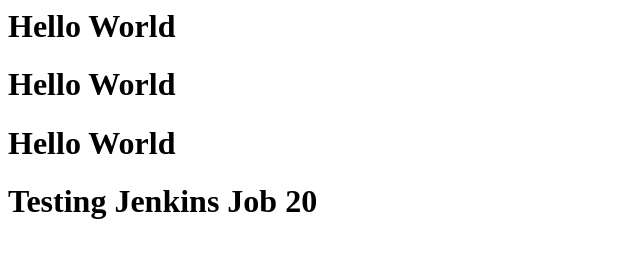
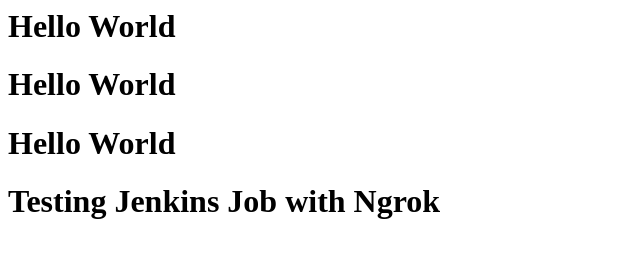
Before and after one commit to mzordok/Testing, a plain HTML site: page index.html in a window 1280 px wide. Shown: the whole page, without its empty margins (0-640 px from the left). Drawn offline with Linux system fonts and the light colour scheme.

Commit message:
Modifying index.html

```diff
--- a/index.html
+++ b/index.html
@@ -4,7 +4,7 @@
 	<h1>Hello World</h1>
 	<h1>Hello World</h1>
 	<h1>Hello World</h1>
-		<h1>Testing Jenkins Job 20</h1>
+		<h1>Testing Jenkins Job with Ngrok</h1>
 	</body>
 
 </html>
```
